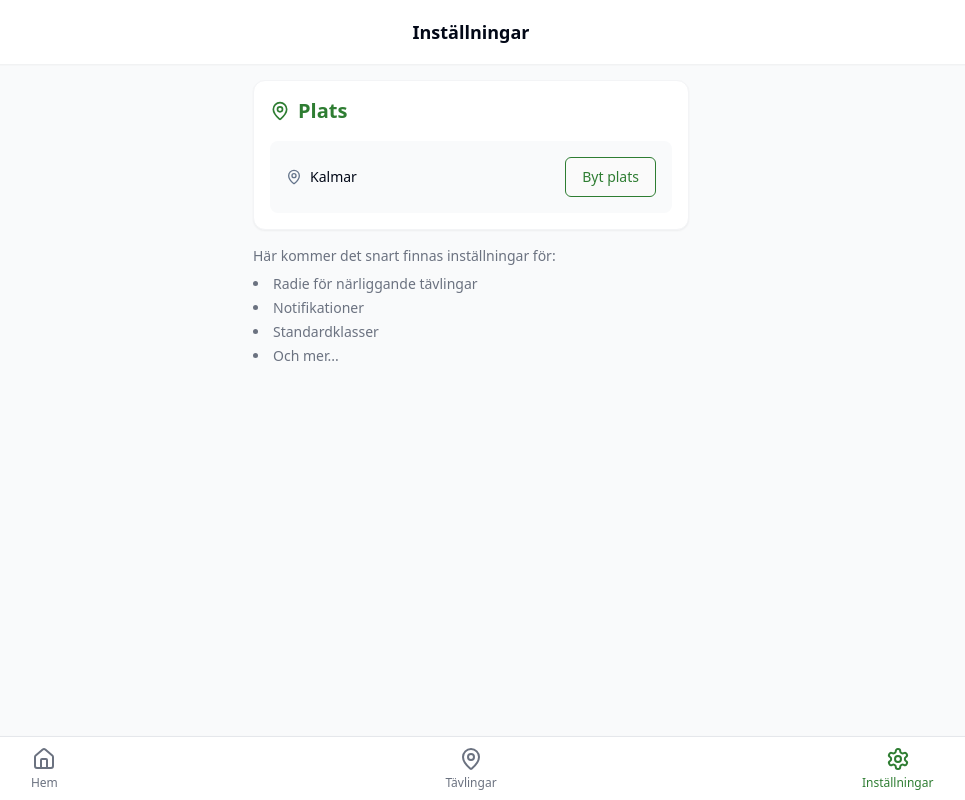
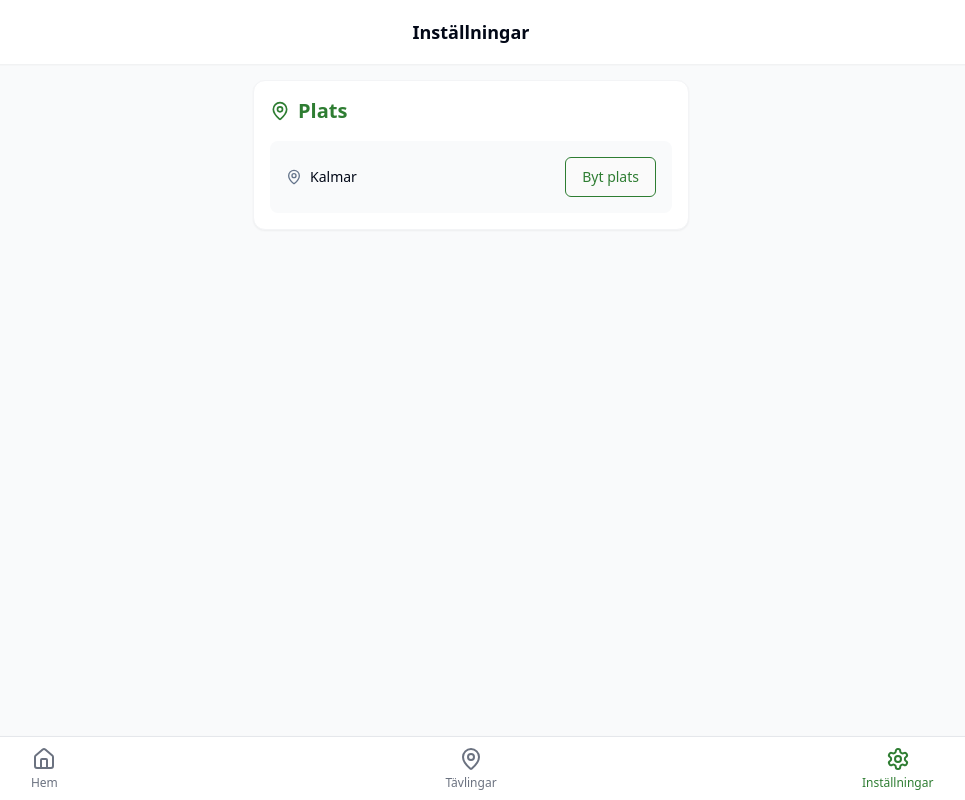
Before and after one commit to runemalm/orientera-mobile, a React (Vite) app: page /settings in a window 1280 px wide. Shown: the whole page, without its empty margins (169-1134 px from the left). Built offline with nearby package versions, Linux system fonts and the light colour scheme.

Commit message:
Remove placeholder text from settings page
Removes the placeholder text from the settings page.

```diff
--- a/src/pages/SettingsPage.tsx
+++ b/src/pages/SettingsPage.tsx
@@ -45,16 +45,6 @@ const SettingsPage: React.FC = () => {
             </div>
           </div>
         </div>
-
-        <div className="text-sm text-gray-500">
-          Här kommer det snart finnas inställningar för:
-          <ul className="list-disc list-inside mt-2 space-y-1">
-            <li>Radie för närliggande tävlingar</li>
-            <li>Notifikationer</li>
-            <li>Standardklasser</li>
-            <li>Och mer...</li>
-          </ul>
-        </div>
       </div>
 
       <Drawer open={showLocationInput} onOpenChange={setShowLocationInput}>
```
